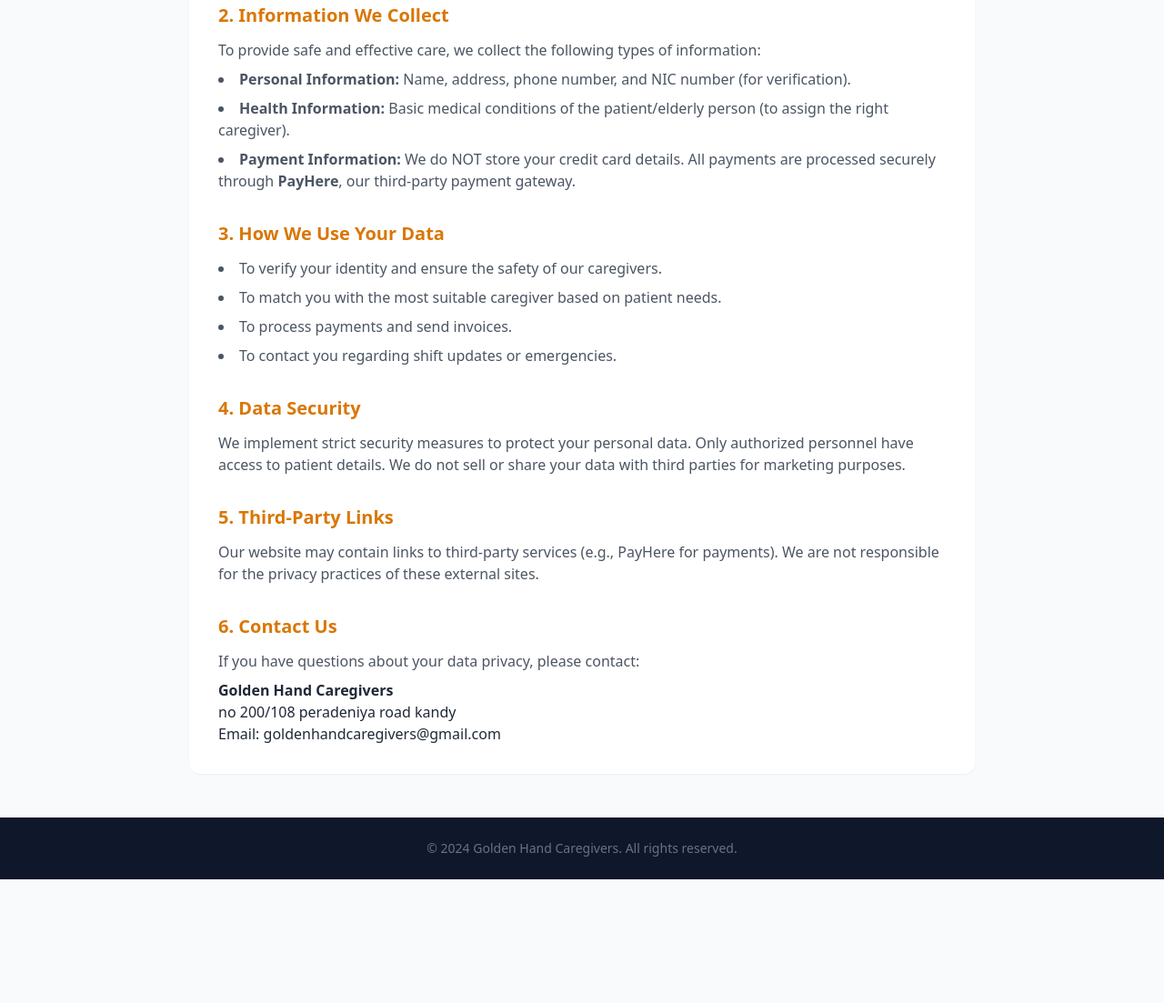
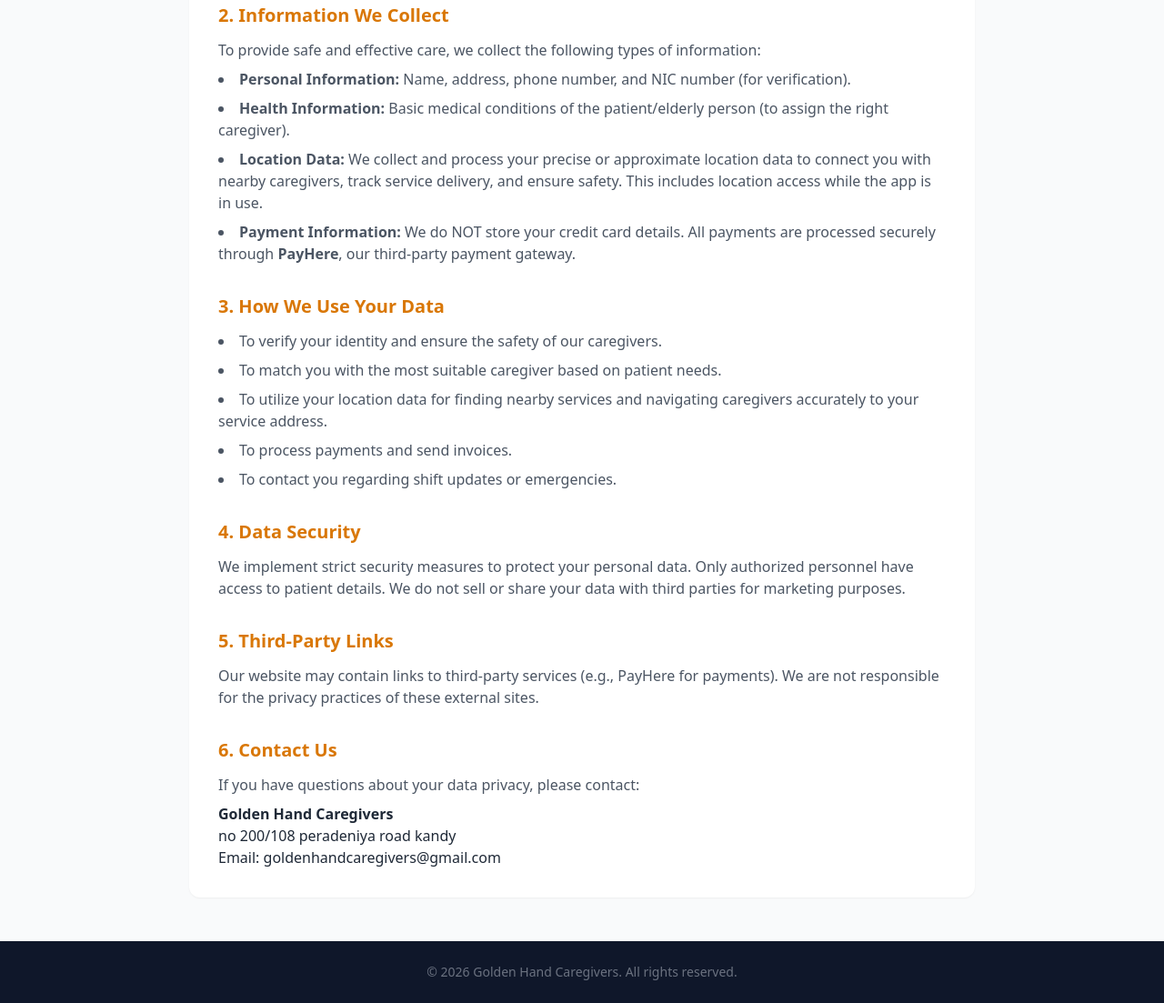
Before and after one commit to ykingtech/GOLDEN-HAND-CAREGIVER, a plain HTML site: page privacy.html in a window 1280 px wide. Shown: the part 337-1440 px from the top of the page at 91% size. Before the commit the page ends 1304 px from the top, so only its background shows below. Drawn offline with nearby package versions, Linux system fonts and the light colour scheme.

Commit message:
Update privacy.html

```diff
--- a/privacy.html
+++ b/privacy.html
@@ -34,6 +34,7 @@
                 <ul class="list-disc list-inside space-y-2 text-gray-600">
                     <li><strong>Personal Information:</strong> Name, address, phone number, and NIC number (for verification).</li>
                     <li><strong>Health Information:</strong> Basic medical conditions of the patient/elderly person (to assign the right caregiver).</li>
+                    <li><strong>Location Data:</strong> We collect and process your precise or approximate location data to connect you with nearby caregivers, track service delivery, and ensure safety. This includes location access while the app is in use.</li>
                     <li><strong>Payment Information:</strong> We do NOT store your credit card details. All payments are processed securely through <strong>PayHere</strong>, our third-party payment gateway.</li>
                 </ul>
             </section>
@@ -43,6 +44,7 @@
                 <ul class="list-disc list-inside space-y-2 text-gray-600">
                     <li>To verify your identity and ensure the safety of our caregivers.</li>
                     <li>To match you with the most suitable caregiver based on patient needs.</li>
+                    <li>To utilize your location data for finding nearby services and navigating caregivers accurately to your service address.</li>
                     <li>To process payments and send invoices.</li>
                     <li>To contact you regarding shift updates or emergencies.</li>
                 </ul>
@@ -72,7 +74,7 @@
     </div>
 
     <footer class="bg-slate-900 text-white py-6 text-center mt-auto">
-        <p class="text-sm text-gray-500">&copy; 2024 Golden Hand Caregivers. All rights reserved.</p>
+        <p class="text-sm text-gray-500">&copy; 2026 Golden Hand Caregivers. All rights reserved.</p>
     </footer>
 
 </body>
```
